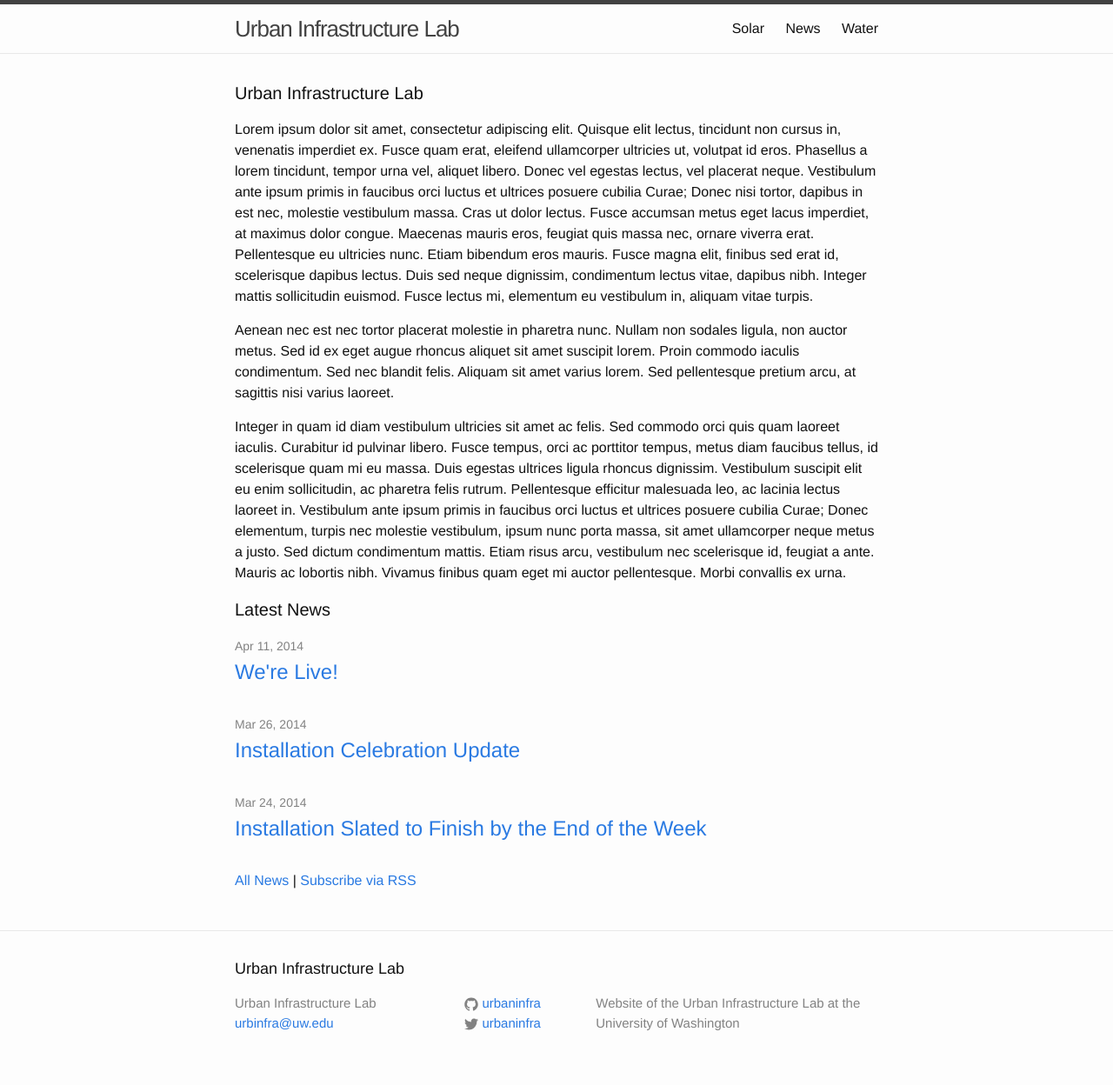
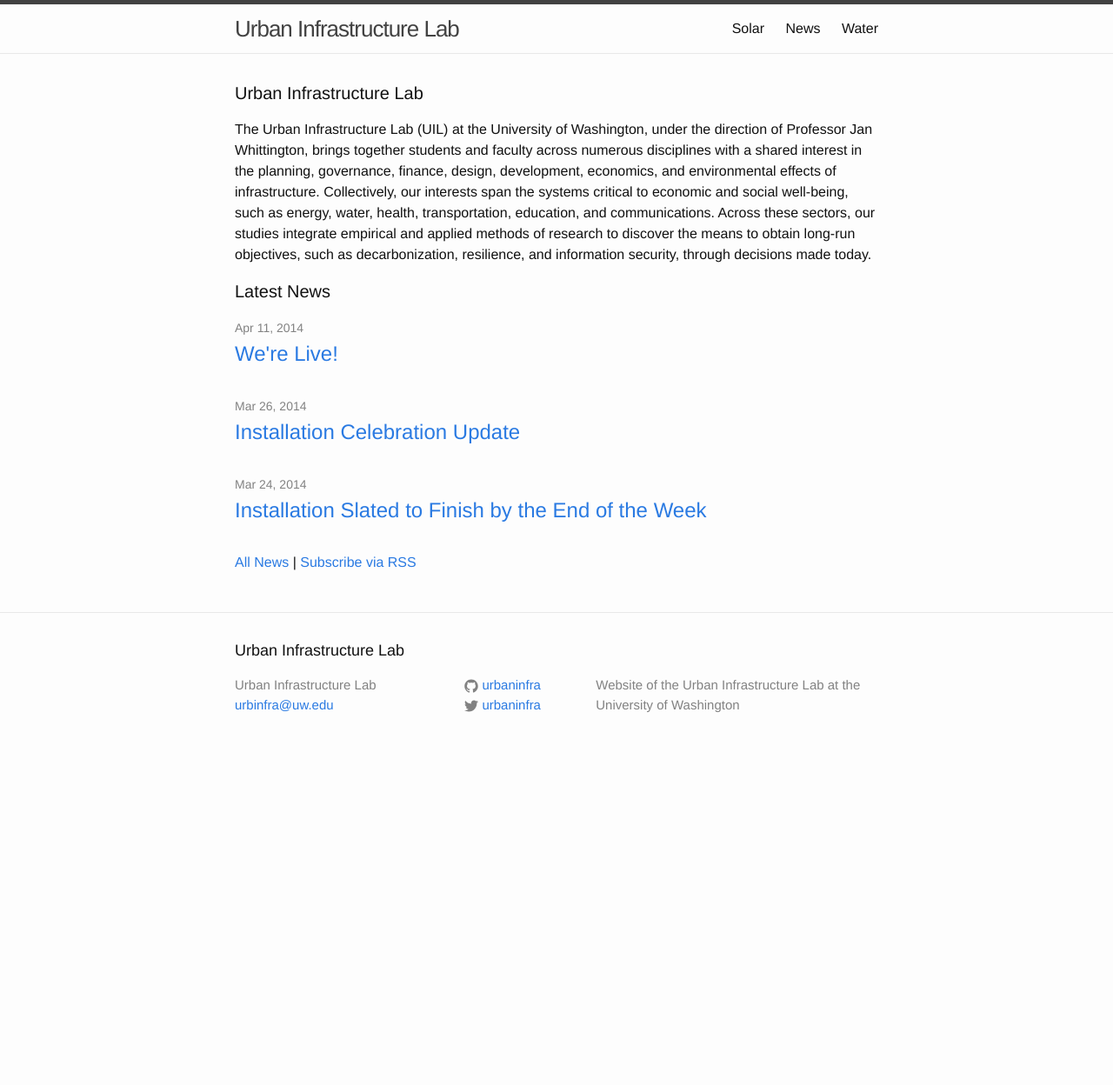
Before and after one commit to urbaninfra/urbaninfra.github.io, a Jekyll site: the page built from index.html, in a window 1280 px wide. Shown: the whole page at 87% size. Built offline with Jekyll 4.4.1, drawn with Linux system fonts in a browser that asks for light colours; after the commit the page ends 900 px from its top, so only the background shows below that.

Commit message:
Add lab description

```diff
--- a/index.html
+++ b/index.html
@@ -6,11 +6,7 @@
 
   <h1 class="page-heading">Urban Infrastructure Lab</h1>
 
-  <p>Lorem ipsum dolor sit amet, consectetur adipiscing elit. Quisque elit lectus, tincidunt non cursus in, venenatis imperdiet ex. Fusce quam erat, eleifend ullamcorper ultricies ut, volutpat id eros. Phasellus a lorem tincidunt, tempor urna vel, aliquet libero. Donec vel egestas lectus, vel placerat neque. Vestibulum ante ipsum primis in faucibus orci luctus et ultrices posuere cubilia Curae; Donec nisi tortor, dapibus in est nec, molestie vestibulum massa. Cras ut dolor lectus. Fusce accumsan metus eget lacus imperdiet, at maximus dolor congue. Maecenas mauris eros, feugiat quis massa nec, ornare viverra erat. Pellentesque eu ultricies nunc. Etiam bibendum eros mauris. Fusce magna elit, finibus sed erat id, scelerisque dapibus lectus. Duis sed neque dignissim, condimentum lectus vitae, dapibus nibh. Integer mattis sollicitudin euismod. Fusce lectus mi, elementum eu vestibulum in, aliquam vitae turpis.</p>
-
-  <p>Aenean nec est nec tortor placerat molestie in pharetra nunc. Nullam non sodales ligula, non auctor metus. Sed id ex eget augue rhoncus aliquet sit amet suscipit lorem. Proin commodo iaculis condimentum. Sed nec blandit felis. Aliquam sit amet varius lorem. Sed pellentesque pretium arcu, at sagittis nisi varius laoreet.</p>
-
-  <p>Integer in quam id diam vestibulum ultricies sit amet ac felis. Sed commodo orci quis quam laoreet iaculis. Curabitur id pulvinar libero. Fusce tempus, orci ac porttitor tempus, metus diam faucibus tellus, id scelerisque quam mi eu massa. Duis egestas ultrices ligula rhoncus dignissim. Vestibulum suscipit elit eu enim sollicitudin, ac pharetra felis rutrum. Pellentesque efficitur malesuada leo, ac lacinia lectus laoreet in. Vestibulum ante ipsum primis in faucibus orci luctus et ultrices posuere cubilia Curae; Donec elementum, turpis nec molestie vestibulum, ipsum nunc porta massa, sit amet ullamcorper neque metus a justo. Sed dictum condimentum mattis. Etiam risus arcu, vestibulum nec scelerisque id, feugiat a ante. Mauris ac lobortis nibh. Vivamus finibus quam eget mi auctor pellentesque. Morbi convallis ex urna.</p>
+  <p>The Urban Infrastructure Lab (UIL) at the University of Washington, under the direction of Professor Jan Whittington, brings together students and faculty across numerous disciplines with a shared interest in the planning, governance, finance, design, development, economics, and environmental effects of infrastructure. Collectively, our interests span the systems critical to economic and social well-being, such as energy, water, health, transportation, education, and communications. Across these sectors, our studies integrate empirical and applied methods of research to discover the means to obtain long-run objectives, such as decarbonization, resilience, and information security, through decisions made today.</p>
 
   <h1 class="page-heading">Latest News</h1>
 
```
